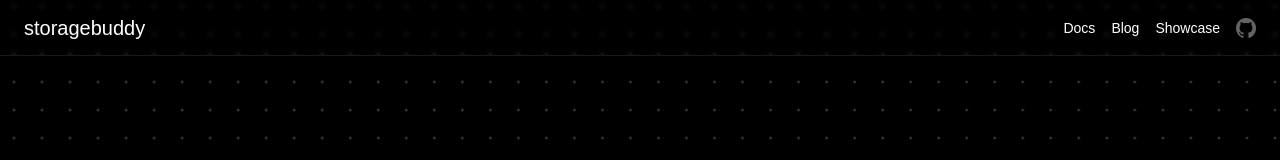
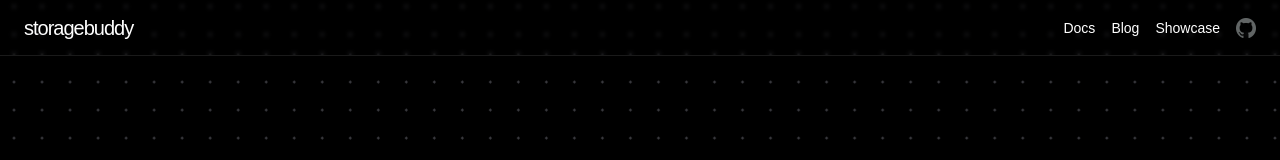
Before and after one commit to Ganesh-Sharmaz/StorageBuddyDocs, a React (Vite) app: page / in a window 1280 px wide. Shown: the top 160 px of the page. Built offline with nearby package versions, Linux system fonts and the light colour scheme.

Commit message:
Create Navbar

```diff
--- a/src/components/Navbar.jsx
+++ b/src/components/Navbar.jsx
@@ -3,8 +3,8 @@ import githubsvg from "../assets/github-142-svgrepo-com.png";
 
 function Navbar() {
     return (
-        <div className="flex w-full items-center justify-between text-white font-poppins h-14 backdrop-blur-[2px] px-6 border-b-[1px] border-[#1a1a1a]">
-            <div className="text-xl">storagebuddy</div>
+        <div className="flex w-full items-center fixed justify-between text-white font-poppins h-14 backdrop-blur-[2px] px-6 border-b-[1px] border-[#1a1a1a]">
+            <div className="text-xl tracking-tighter">storagebuddy</div>
             <div className="text-sm flex space-x-4">
                 <button className="cursor-pointer">Docs</button>
                 <button className="cursor-pointer">Blog</button>
```
